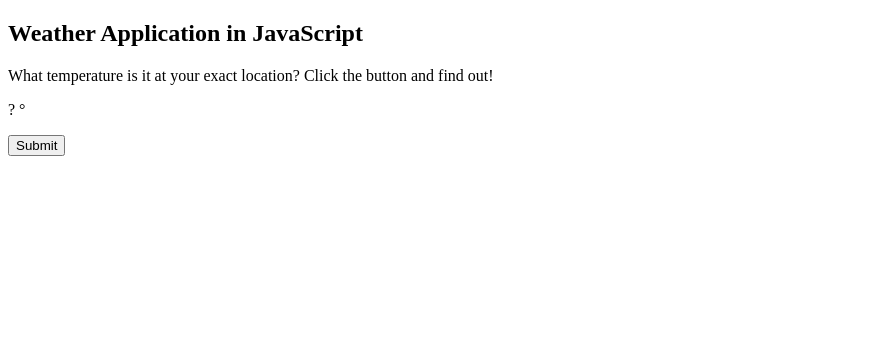
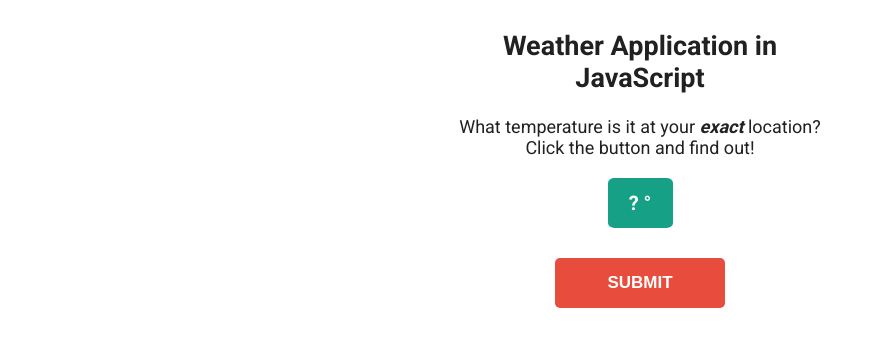
Before and after one commit to nlanglois/ajax_my_weather, a plain HTML site: page index.html in a window 1280 px wide. Shown: the whole page, without its empty margins (0-875 px from the left). Drawn offline with nearby package versions, Linux system fonts and the light colour scheme.

Commit message:
Added CSS styles

```diff
--- a/index.html
+++ b/index.html
@@ -7,6 +7,53 @@
     <title>jquery AJAX Temperature API Example</title>
 
     <link href='https://fonts.googleapis.com/css?family=Roboto:400,700,300' rel='stylesheet' type='text/css'>
+    <style type="text/css">
+        body {
+            font-family: 'Roboto', sans-serif;
+            color: #212121;
+            font-size: 18px;
+        }
+
+        .italic {
+            font-style: italic;
+            font-weight: 700;
+        }
+
+        .wrapper {
+            width: 400px;
+            margin: 30px auto 0 auto;
+            text-align: center;
+        }
+
+        #result {
+            height: 50px;
+            width: 65px;
+            font-size: 20px;
+            line-height: 50px;
+            margin: 20px auto 0 auto;
+            text-align: center;
+            border-radius: 10%;
+            font-weight: 700;
+            background-color: #16a085;
+            color: #fff;
+        }
+
+        #showTemp {
+            margin: 30px auto 0 auto;
+            width: 170px; height: 50px;
+            background: #E74C3C;
+            font-weight: 700;
+            text-transform: uppercase;
+            font-size: 17px;
+            color: #fff;
+            border: none;
+            border-radius: 5px;
+        }
+
+        #showTemp:hover {
+            cursor: pointer;
+        }
+    </style>
 
     <script type="text/javascript">
         $(document).ready(function () {
@@ -23,7 +70,7 @@
 
                         api_url = 'http://api.openweathermap.org/data/2.5/weather?lat=' +
                                 lat + '&lon=' +
-                                lon + '&units=metric&appid=44db6a862fba0b067b1930da0d769e98';
+                                lon + '&units=metric&appid=c6c6eb3a8c0772a9a1ca60fc861dd04f';
 
 
                         $.ajax({
@@ -38,7 +85,7 @@
                 });
 
             } else {
-                alert('Your browser doesnt support geolocation. Sorry.');
+                alert('Your browser doesn\'t support geo location. Sorry.');
             }
 
         });
```
